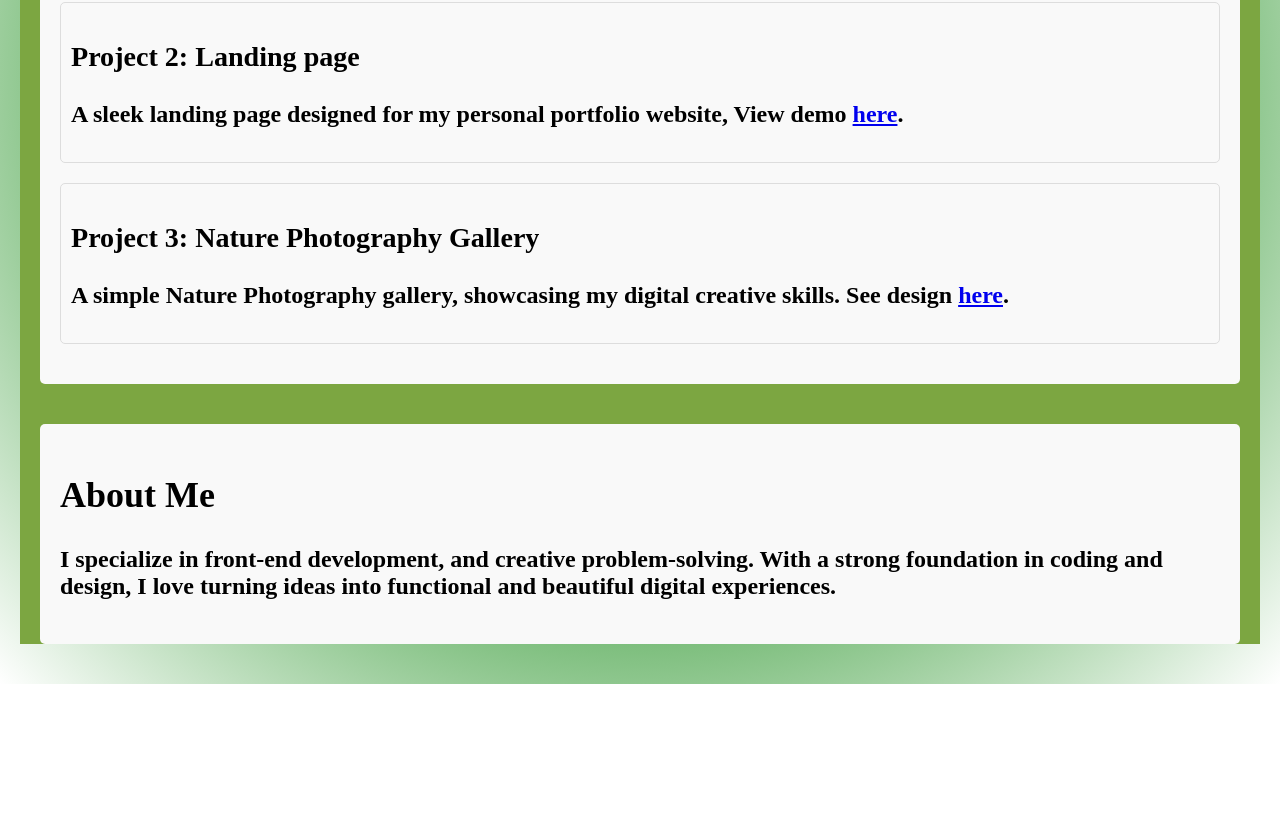
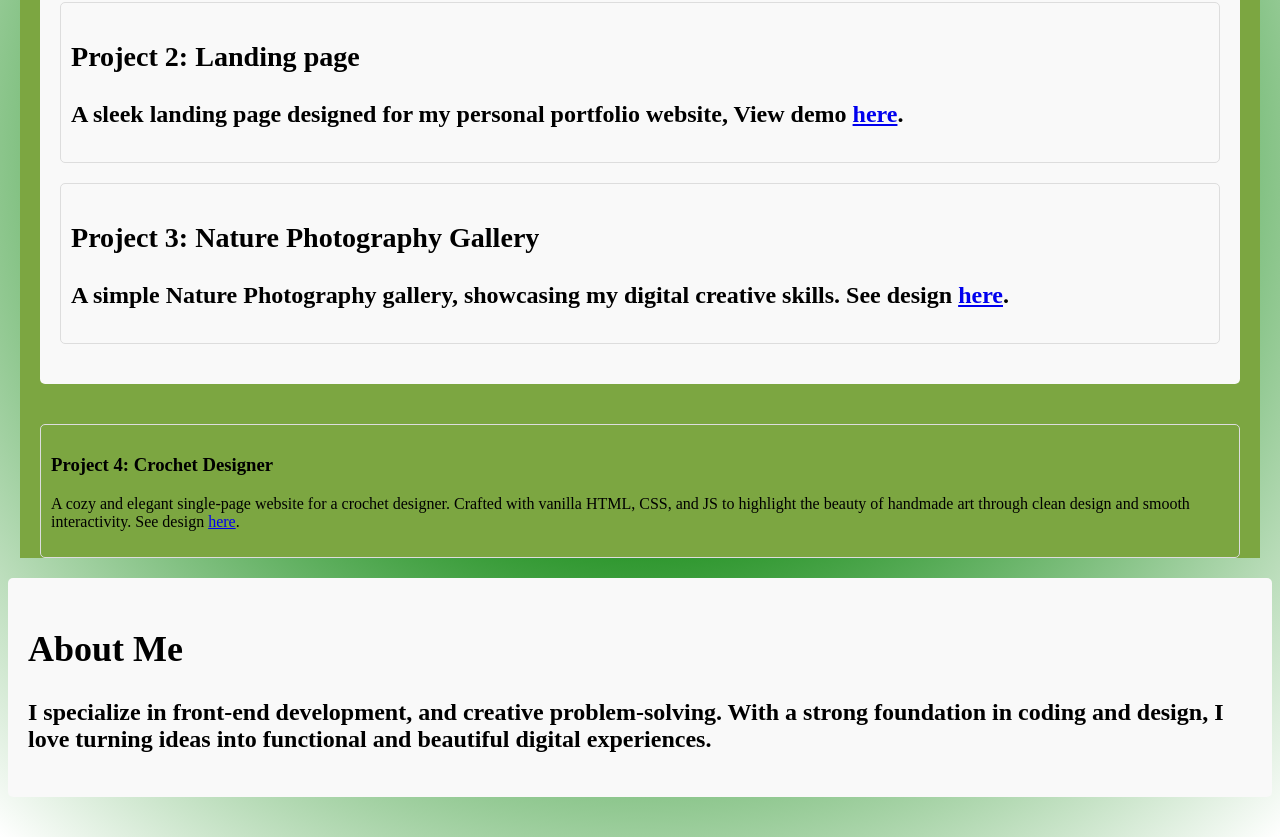
Before and after one commit to Adesegun-Alimi/portfolio, a plain HTML site: page portfolio.html in a window 1280 px wide. Shown: the part 534-1371 px from the top of the page. Before the commit the page ends 1218 px from the top, so only its background shows below. Drawn offline with Linux system fonts and the light colour scheme.

Commit message:
Add new project: Crochet Designer to portfolio

```diff
--- a/portfolio.html
+++ b/portfolio.html
@@ -26,6 +26,11 @@
                 <p>A simple Nature Photography gallery, showcasing my digital creative skills. See design <a href="https://rococo-dieffenbachia-09c728.netlify.app/">here</a>.</p>
             </div>
         </div>
+        <div class="project-item">
+                <h3>Project 4: Crochet Designer</h3>
+                <p>A cozy and elegant single-page website for a crochet designer. Crafted with vanilla HTML, CSS, and JS to highlight the beauty of handmade art through clean design and smooth interactivity. See design <a href="https://stitchbymira.netlify.app/">here</a>.</p>
+            </div>
+        </div>
 
         <div class="section">
             <h2>About Me</h2>
```
